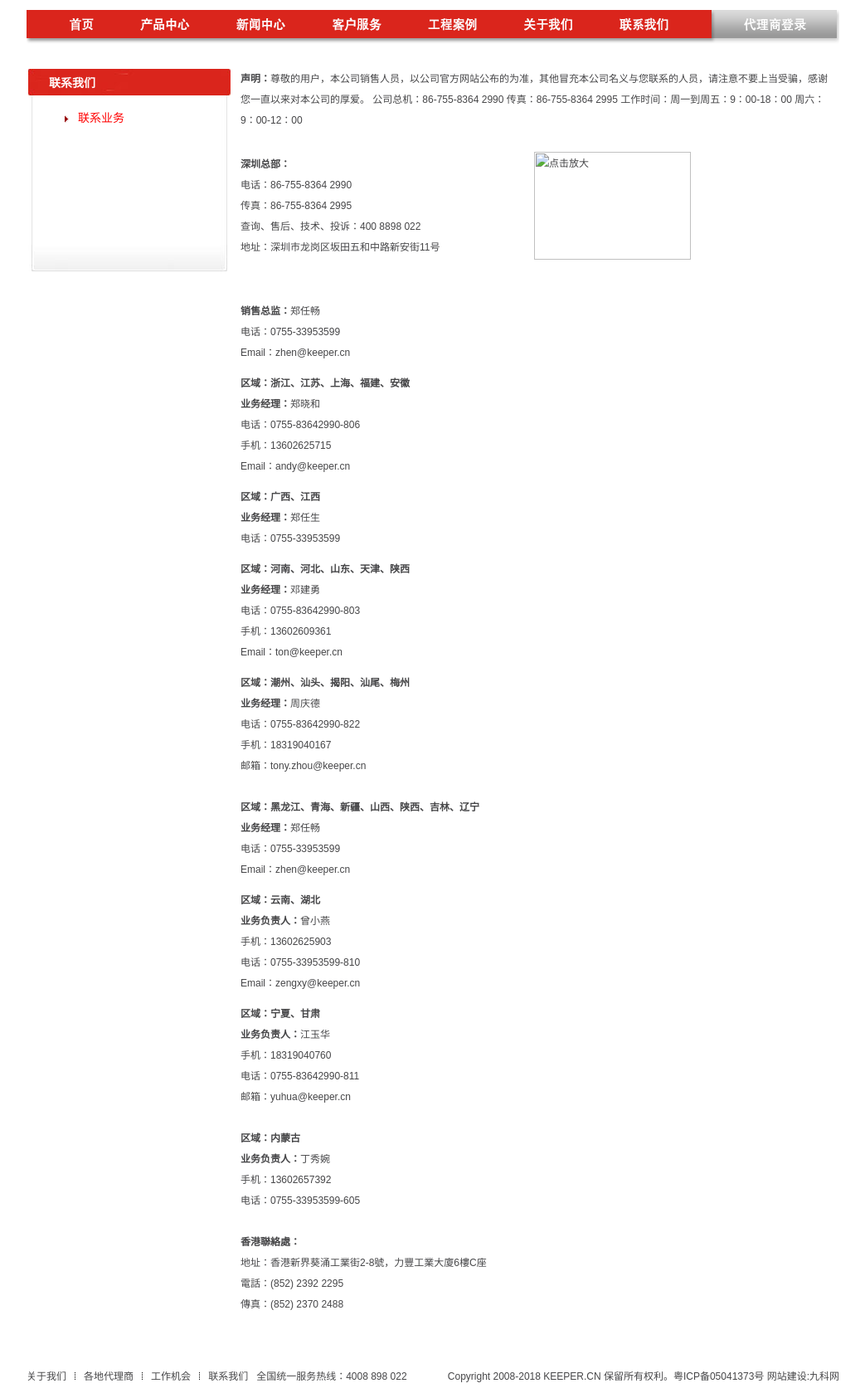
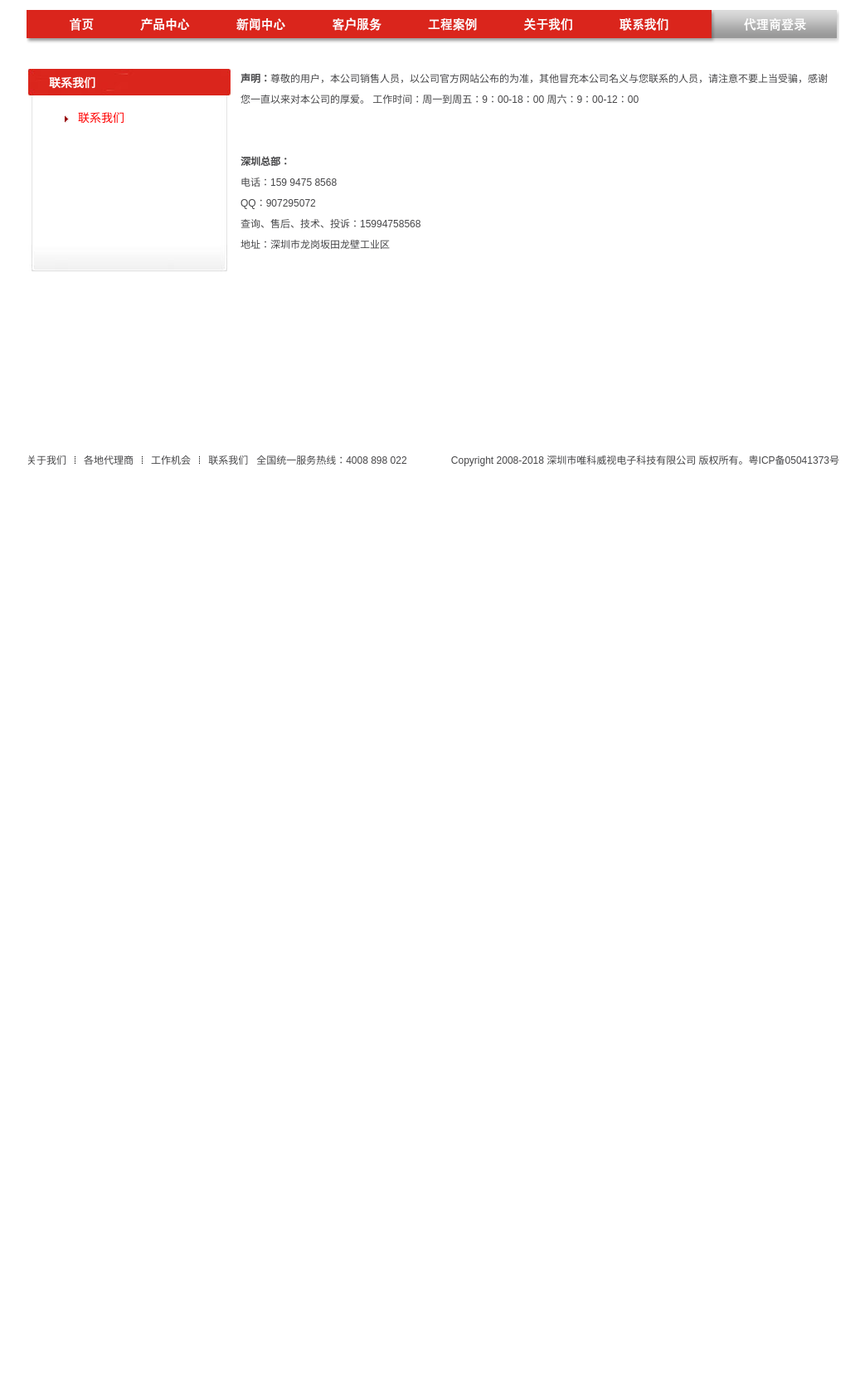
Before and after one commit to tasfe/vkvisione, a plain HTML site: page Web/contact.html in a window 1280 px wide. Shown: the part 82-1767 px from the top of the page at 83% size, without its empty margins (118-1161 px from the left). After the commit the page ends 800 px from the top, so only its background shows below. Drawn offline with Linux system fonts and the light colour scheme.

Commit message:
同步第一次更新

```diff
--- a/Web/contact.html
+++ b/Web/contact.html
@@ -266,7 +266,7 @@ function checkdata(){
 </table>
 <table width="976" border="0" align="center" cellpadding="0" cellspacing="0">
   <tr>
-    <td width="244" height="500" valign="top"><table width="244" border="0" cellspacing="0" cellpadding="0">
+    <td width="244" height="450" valign="top"><table width="244" border="0" cellspacing="0" cellpadding="0">
       <tr>
         <td height="32" background="img2013/sub_left_topbg.jpg" class="sublefttitle">联系我们</td>
       </tr>
@@ -276,7 +276,7 @@ function checkdata(){
             <td height="10"></td>
           </tr>
           <tr>
-            <td height="32" align="left" style="padding-left:12px;"><img src="img2013/jiao.jpg" border="0" align="absmiddle" /> <a href="contact.html" class='leftmenuon'> &nbsp;&nbsp;联系业务</a></td>
+            <td height="32" align="left" style="padding-left:12px;"><img src="img2013/jiao.jpg" border="0" align="absmiddle" /> <a href="contact.html" class='leftmenuon'> &nbsp;&nbsp;联系我们</a></td>
           </tr>
           </table></td>
       </tr>
@@ -291,46 +291,27 @@ function checkdata(){
     <td valign="top" class="content"><TABLE cellSpacing=0 cellPadding=0 width=720 border=0>
 <TBODY>
 <TR>
-<TD style="LINE-HEIGHT: 25px" colSpan=2><B>声明：</B>尊敬的用户，本公司销售人员，以公司官方网站公布的为准，其他冒充本公司名义与您联系的人员，请注意不要上当受骗，感谢您一直以来对本公司的厚爱。 公司总机：86-755-8364 2990 传真：86-755-8364 2995 工作时间：周一到周五：9：00-18：00 周六：9：00-12：00</TD></TR>
+<TD style="LINE-HEIGHT: 25px" colSpan=2><B>声明：</B>尊敬的用户，本公司销售人员，以公司官方网站公布的为准，其他冒充本公司名义与您联系的人员，请注意不要上当受骗，感谢您一直以来对本公司的厚爱。  工作时间：周一到周五：9：00-18：00 周六：9：00-12：00</TD></TR>
 <TR>
 <TD style="LINE-HEIGHT: 25px">&nbsp;</TD>
 <TD style="LINE-HEIGHT: 25px">&nbsp;</TD></TR>
 <TR>
-<TD style="LINE-HEIGHT: 25px" width=354><STRONG>深圳总部：</STRONG><BR>电话：86-755-8364 2990<BR>传真：86-755-8364 2995<BR>查询、售后、技术、投诉：400 8898 022<BR>地址：深圳市龙岗区坂田五和中路新安街11号&nbsp;<BR></TD>
-<TD style="LINE-HEIGHT: 25px"><A href="/cn/img2013/about/map_factory.jpg" target=_blank><IMG height=130 alt=点击放大 src="/cn/img2013/about/map_factory_s.jpg" width=189 border=0></A></TD></TR>
+<TD style="LINE-HEIGHT: 25px">&nbsp;</TD>
+<TD style="LINE-HEIGHT: 25px">&nbsp;</TD></TR>
+<TR>
+<TD style="LINE-HEIGHT: 25px" width=354><STRONG>深圳总部：</STRONG><BR>电话：159 9475 8568<BR>QQ：907295072<BR>查询、售后、技术、投诉：15994758568<BR>地址：深圳市龙岗坂田龙壁工业区&nbsp;<BR></TD>
+</TR>
 <TR>
 <TD style="LINE-HEIGHT: 25px" colSpan=2>&nbsp;</TD></TR>
-<TR>
-<TD style="LINE-HEIGHT: 25px" colSpan=2>
-<P><BR><STRONG>销售总监：</STRONG>郑任畅<BR>电话：0755-33953599<BR>Email：<A href="mailto:zhen@keeper.cn">zhen@keeper.cn</A> </P>
-<P><STRONG>区域：浙江、江苏、上海、福建、安徽<BR></STRONG><STRONG>业务经理：</STRONG>郑晓和<BR>电话：0755-83642990-806<BR>手机：13602625715<BR>Email：<A href="mailto:andy@keeper.cn">andy@keeper.cn</A></P>
-<P><STRONG>区域：广西、江西<BR>业务经理：</STRONG>郑任生<BR>电话：0755-33953599</P>
-<P><STRONG><STRONG>区域：</STRONG>河南、河北、山东、天津、陕西<BR></STRONG><STRONG>业务经理：</STRONG>邓建勇<BR>电话：0755-83642990-803<BR>手机：13602609361<BR>Email：<A href="mailto:ton@keeper.cn">ton@keeper.cn</A></P>
-<DIV><STRONG>区域：潮州、汕头、揭阳、汕尾、梅州<BR>业务经理：</STRONG>周庆德<STRONG> <BR></STRONG>电话：0755-83642990-822<BR>手机：18319040167<BR>邮箱：<A href="mailto:tony.zhou@keeper.cn">tony.zhou@keeper.cn</A> </DIV>
-<DIV>&nbsp;</DIV>
-<DIV><STRONG><STRONG>区域：</STRONG>黑龙江、青海、新疆、山西、陕西、吉林、辽宁</STRONG><BR><STRONG>业务经理：</STRONG>郑任畅<BR>电话：0755-33953599<BR>Email：<A href="mailto:zhen@keeper.cn">zhen@keeper.cn</A> </DIV>
-<P><STRONG><STRONG>区域：</STRONG>云南、湖北</STRONG><BR><STRONG>业务负责人：</STRONG>曾小燕<BR>手机：13602625903<BR>电话：0755-33953599-810<BR>Email：<A href="mailto:zengxy@keeper.cn">zengxy@keeper.cn</A> </P>
-<DIV><STRONG>区域：宁夏、甘肃<BR>业务负责人：</STRONG>江玉华<BR>手机：18319040760<BR>电话：0755-83642990-811<BR>邮箱：<A href="mailto:yuhua@keeper.cn">yuhua@keeper.cn</A> </DIV>
-<DIV>&nbsp;</DIV>
-<DIV><STRONG>区域：内蒙古<BR>业务负责人：</STRONG>丁秀婉<BR>手机：13602657392<BR>电话：0755-33953599-605</DIV></TD></TR>
-<TR>
-<TD style="LINE-HEIGHT: 25px" colSpan=2></TD></TR>
-<TR>
-<TD style="LINE-HEIGHT: 25px" width=354>
-<P><STRONG><BR>香港聯絡處：</STRONG><BR>地址：香港新界葵涌工業街2-8號，力豐工業大廈6樓C座<BR>電話：(852) 2392 2295<BR>傳真：(852) 2370 2488</P>
-<P>&nbsp;</P></TD>
+
+
 <TD style="LINE-HEIGHT: 25px">&nbsp;</TD></TR></TBODY></TABLE></td>
   </tr>
 </table>
 <table width="980" border="0" align="center" cellpadding="0" cellspacing="0">
   <tr>
-    <td height="15"></td>
-  </tr>
-</table>
-<table width="980" border="0" align="center" cellpadding="0" cellspacing="0">
-  <tr>
     <td height="40" align="left"><a href="About.asp">关于我们</a>&nbsp;&nbsp;&nbsp;<img src="img2013/line.gif" width="1" height="9" />&nbsp;&nbsp;&nbsp;<a href="Contact.asp?ID=20">各地代理商</a>&nbsp;&nbsp;&nbsp;<img src="img2013/line.gif" width="1" height="9" />&nbsp;&nbsp;&nbsp;<a href="About.asp?ID=18">工作机会</a>&nbsp;&nbsp;&nbsp;<img src="img2013/line.gif" width="1" height="9" />&nbsp;&nbsp;&nbsp;<a href="Contact.asp">联系我们</a>&nbsp;&nbsp;&nbsp;全国统一服务热线：4008 898 022 </td>
-    <td align="right">Copyright 2008-2018 KEEPER.CN 保留所有权利。粤ICP备05041373号 <a href="http://www.9k.hk" target="_blank">网站建设:九科网 </a></td>
+    <td align="right">Copyright 2008-2018 深圳市唯科威视电子科技有限公司 版权所有。粤ICP备05041373号 </td>
   </tr>
 </table>
 </body>
```
Also changed, not shown: Web/about.html (+1 -1 lines), Web/index.html (+6 -5 lines), Web/news.html (+1 -1 lines), Web/news_1.html (+1 -1 lines), Web/service.html (+2 -2 lines).
